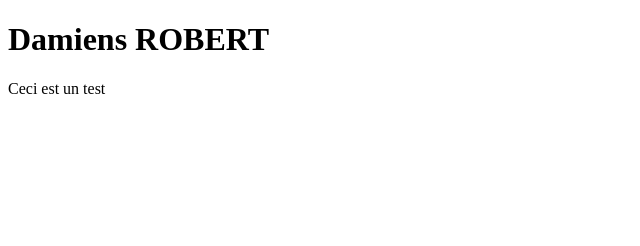
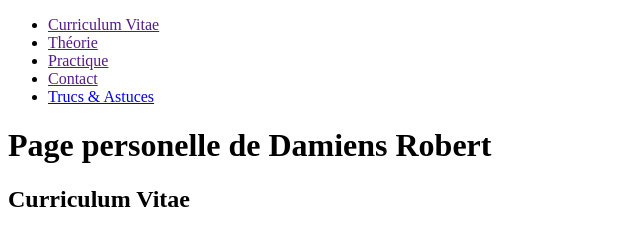
Before and after one commit to damiensrobert1/personal-homepage, a plain HTML site: page index.html in a window 1280 px wide. Shown: the whole page, without its empty margins (0-640 px from the left). Drawn offline with Linux system fonts and the light colour scheme.

Commit message:
First commit for custom homepage

```diff
--- a/index.html
+++ b/index.html
@@ -4,7 +4,19 @@
     <title>test</title>
   </head>
   <body>
-    <h1>Damiens ROBERT</h1>
-    <p>Ceci est un test</p>
+    <nav>
+      <ul>
+        <li><a href="">Curriculum Vitae</a></li>
+        <li><a href="">Th&eacute;orie</a></li>
+	<li><a href="">Practique</a></li>
+        <li><a href="">Contact</a></li>
+	<li><a href="pages/tipsAndTricks.html">Trucs &amp; Astuces</a></li>
+      </ul>
+    </nav>
+    <main>
+      <h1>Page personelle de Damiens Robert</h1>
+      <h2>Curriculum Vitae</h2>
+    </main>
+
   </body>
 </html>
```
Also changed, not shown: pages/tipsAndTricks.html (added, +1 -0 lines).
